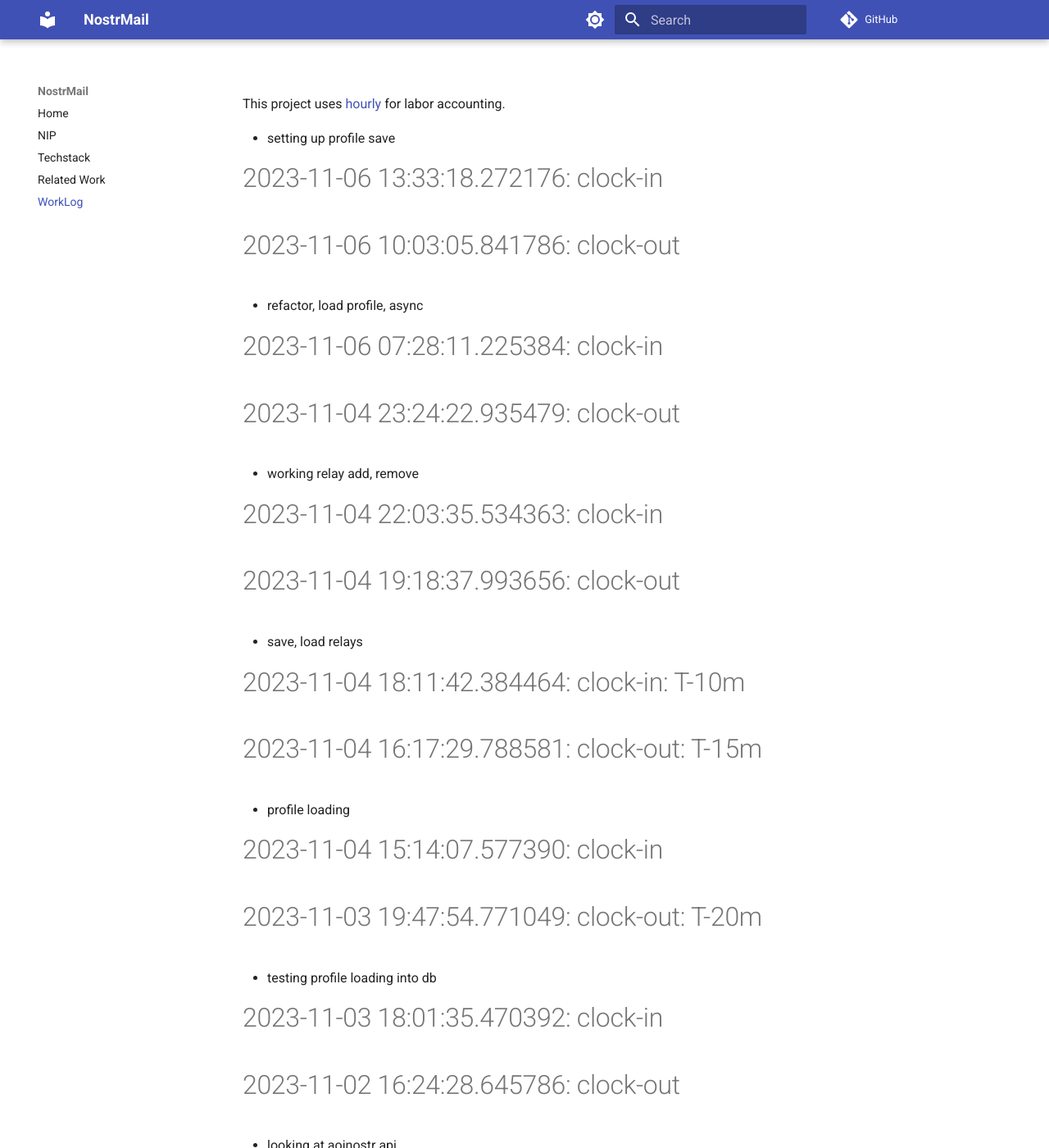
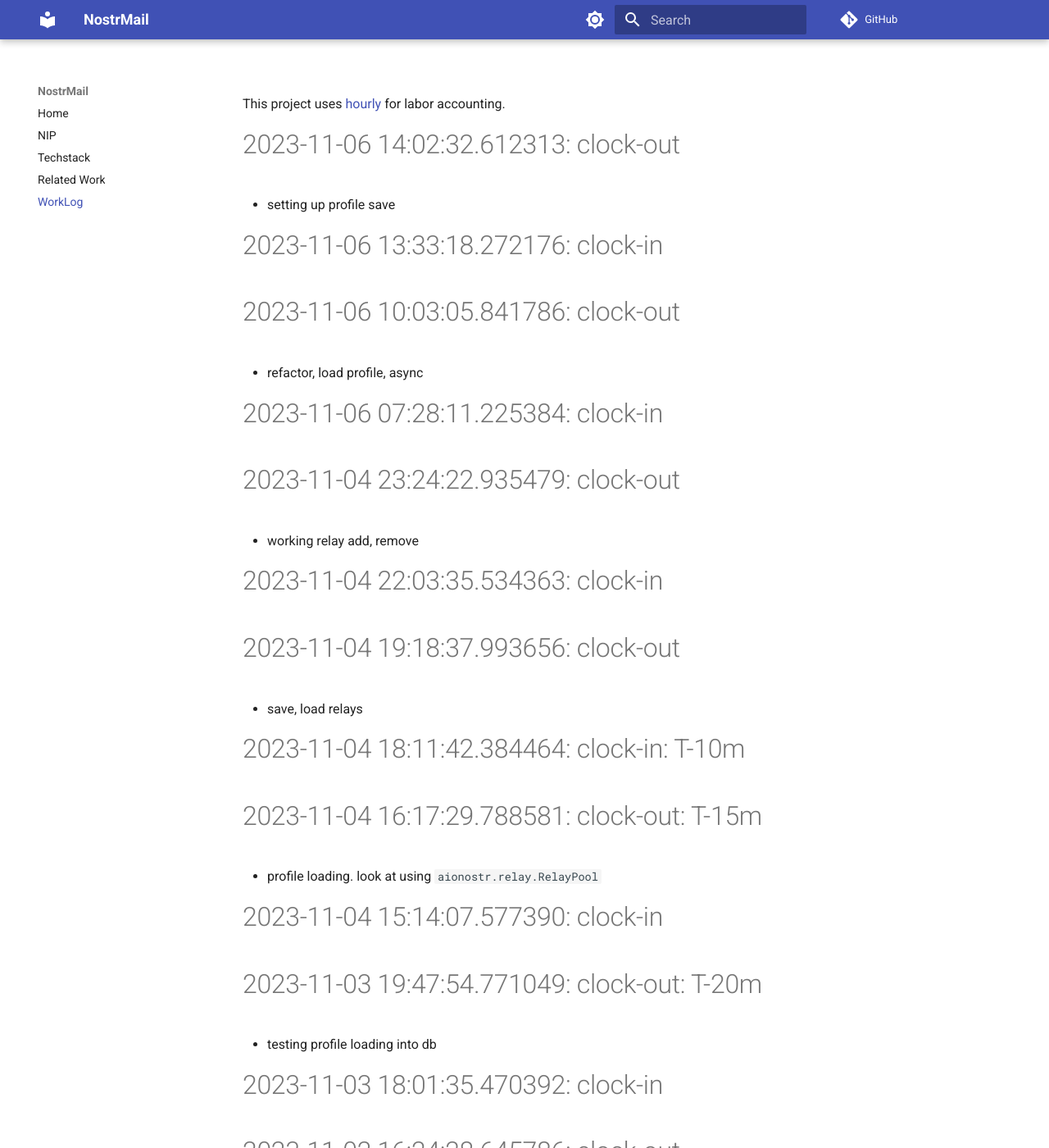
Before and after one commit to asherp/nostr-mail, an MkDocs documentation site: the page built from docs/WorkLog.md, in a window 1280 px wide and 1400 px high. Shown: the whole window at 82% size. Built offline with MkDocs 1.6.1 and Material for MkDocs 9.7.7, drawn with Linux system fonts in a browser that asks for light colours; comment, search, counter and statistics services are not loaded.

Commit message:
clock-out

```diff
--- a/WorkLog.md
+++ b/WorkLog.md
@@ -1,3 +1,5 @@
+# 2023-11-06 14:02:32.612313: clock-out
+
 * setting up profile save
 
 # 2023-11-06 13:33:18.272176: clock-in
@@ -21,8 +23,7 @@
 # 2023-11-04 18:11:42.384464: clock-in: T-10m
 
 # 2023-11-04 16:17:29.788581: clock-out: T-15m
-
-* profile loading
+* profile loading. look at using  `aionostr.relay.RelayPool`
 
 # 2023-11-04 15:14:07.577390: clock-in
 
```
